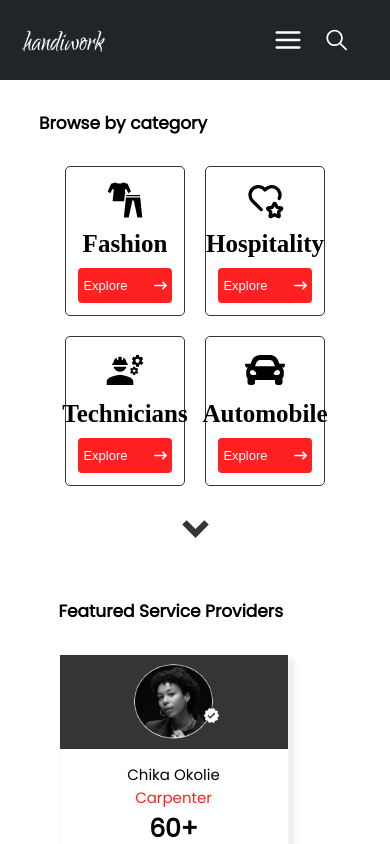
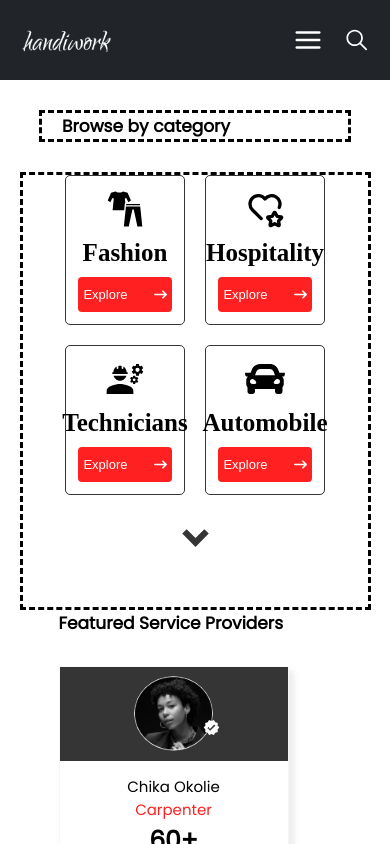
Before and after one commit to Cannyokpoto/page-handiwork, a React (Vite) app: page /market-place in a window 390 px wide. Shown: the top 844 px of the page. Built offline with nearby package versions, Linux system fonts and the light colour scheme; no server answers; a web font is replaced by a local one.

Commit message:
new commit

```diff
--- a/src/Components/CategoryBox/CategoryBox.css
+++ b/src/Components/CategoryBox/CategoryBox.css
@@ -120,6 +120,8 @@
         width: 80vw;
         text-align: left;
         font-size: 17px;
+        border: dashed;
+        padding-left: 20px;
     }
 
     .category-box .category-layout{
@@ -129,6 +131,7 @@
         flex-direction: column;
         align-items: center;
         gap: 30px;
+        border: dashed;
     }
 
     .category-box .category-layout .category-row{
--- a/src/Components/Header/Header.css
+++ b/src/Components/Header/Header.css
@@ -221,7 +221,7 @@ body.active-modal, body.active-modal2, body.active-modal3{
         top: 0;
         z-index: 15;
         transition: transform 1s ease-in-out;
-        padding-right: 40px;
+        padding-right: 20px;
     }
 
     /* .header-bg .mobile-navbar{
```
